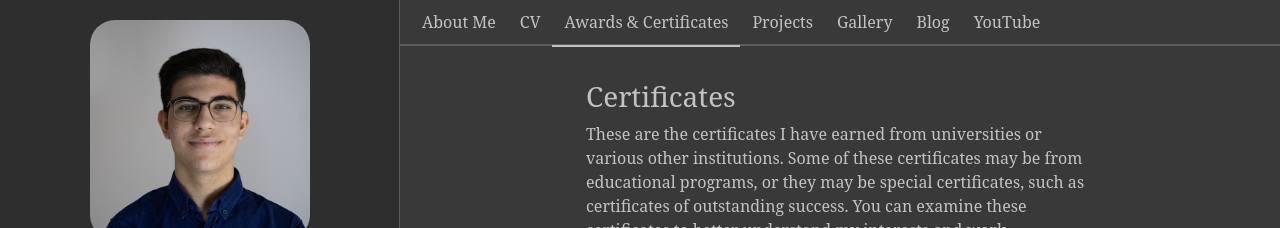
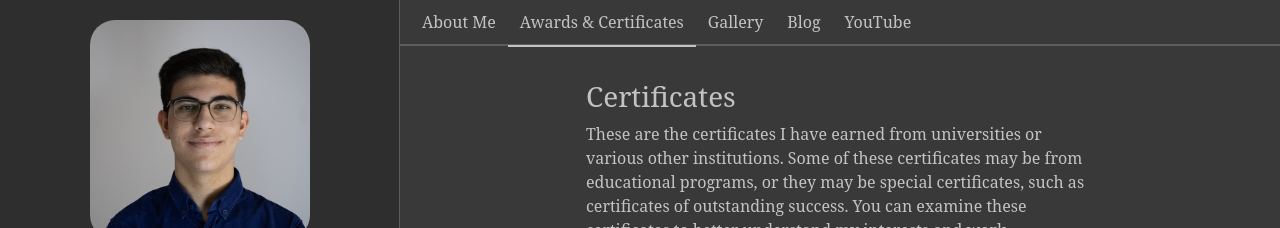
Before and after one commit to cinarcivan/website, a website: page awards-certificates.html in a window 1280 px wide. Shown: the top 228 px of the page. Drawn offline with nearby package versions, Linux system fonts and the light colour scheme.

Commit message:
fix: remove cv and projects page links from header

```diff
--- a/awards-certificates.html
+++ b/awards-certificates.html
@@ -112,18 +112,8 @@
                         </a>
                     </li>
                     <li to-item-width="991" to-item="#dropdown-menu" parent-item="#navbar-buttons">
-                        <a class="dropdown-item" href="/cv.html">
-                            CV
-                        </a>
-                    </li>
-                    <li to-item-width="991" to-item="#dropdown-menu" parent-item="#navbar-buttons">
                         <a class="dropdown-item active" href="/awards-certificates.html">
                             Awards &amp; Certificates
-                        </a>
-                    </li>
-                    <li to-item-width="991" to-item="#dropdown-menu" parent-item="#navbar-buttons">
-                        <a class="dropdown-item" href="/projects.html">
-                            Projects
                         </a>
                     </li>
                     <li to-item-width="991" to-item="#dropdown-menu" parent-item="#navbar-buttons">
```
Also changed, not shown: gallery.html (+0 -10 lines).
